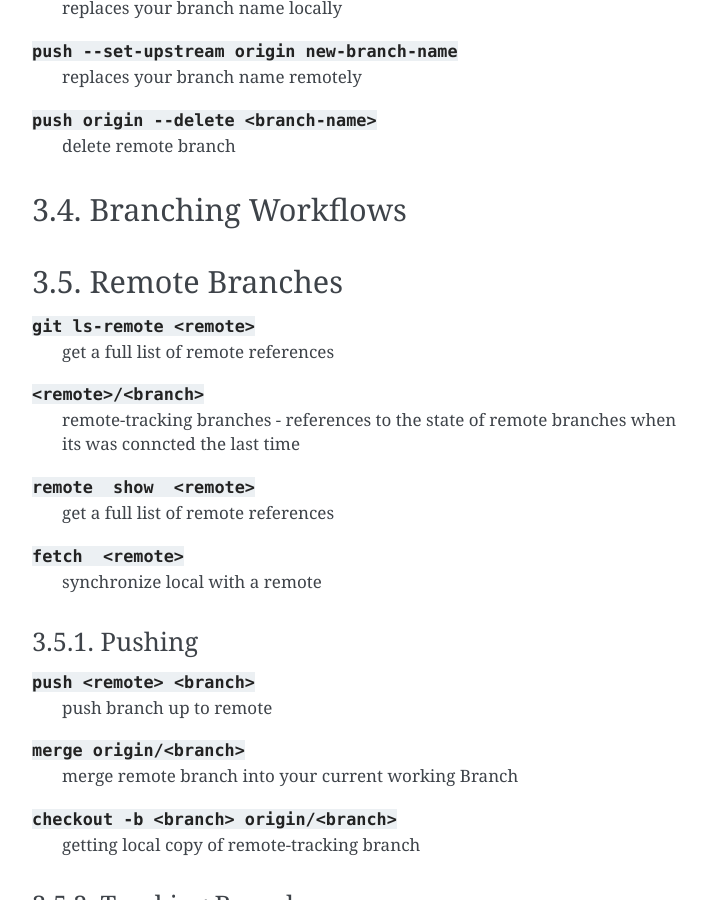
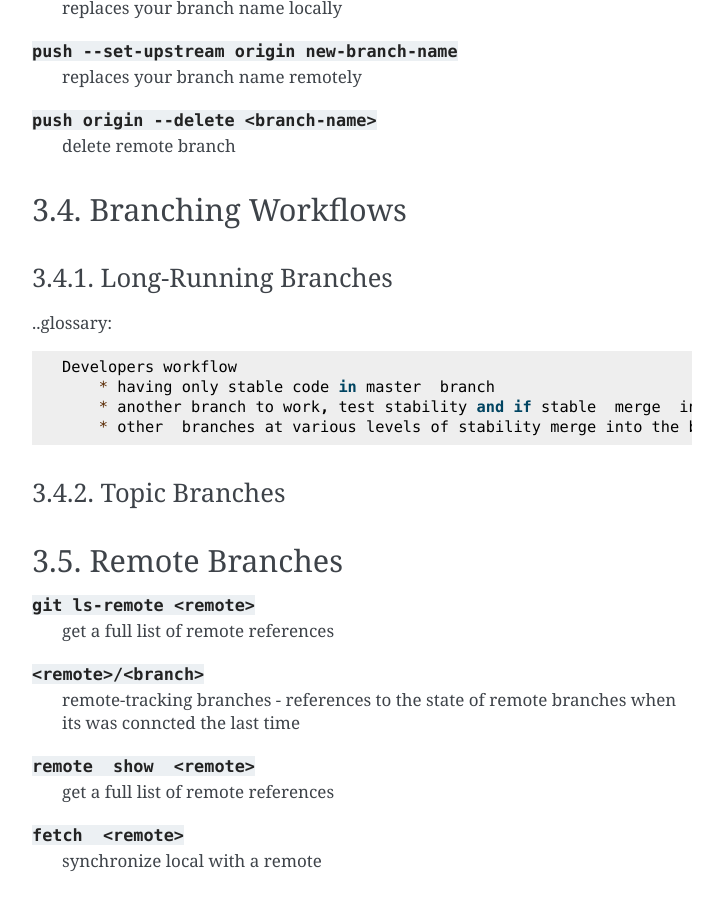
Before and after one commit to lsv62/Git, a Sphinx documentation site: the page built from source/branching.rst, in a window 1280 px wide and 900 px high, scrolled down 1779 px. Shown: the whole window, without its empty margins (388-1111 px from the left). Built offline with Sphinx 7.4.7, drawn with Linux system fonts in a browser that asks for light colours; some of the changed text lies outside the part shown.

Commit message:
branches=workflow

```diff
--- a/source/branching.rst
+++ b/source/branching.rst
@@ -93,6 +93,19 @@ Changing a branch name
 Branching Workflows
 ----------------------
 
+Long-Running Branches
+~~~~~~~~~~~~~~~~~~~~~~~~
+
+..glossary::
+
+    Developers workflow
+        * having only stable code in master  branch
+        * another branch to work, test stability and if stable  merge  into  master
+        * other  branches at various levels of stability merge into the branch above
+
+Topic Branches
+~~~~~~~~~~~~~~~~
+
 Remote Branches
 ---------------
 
```
